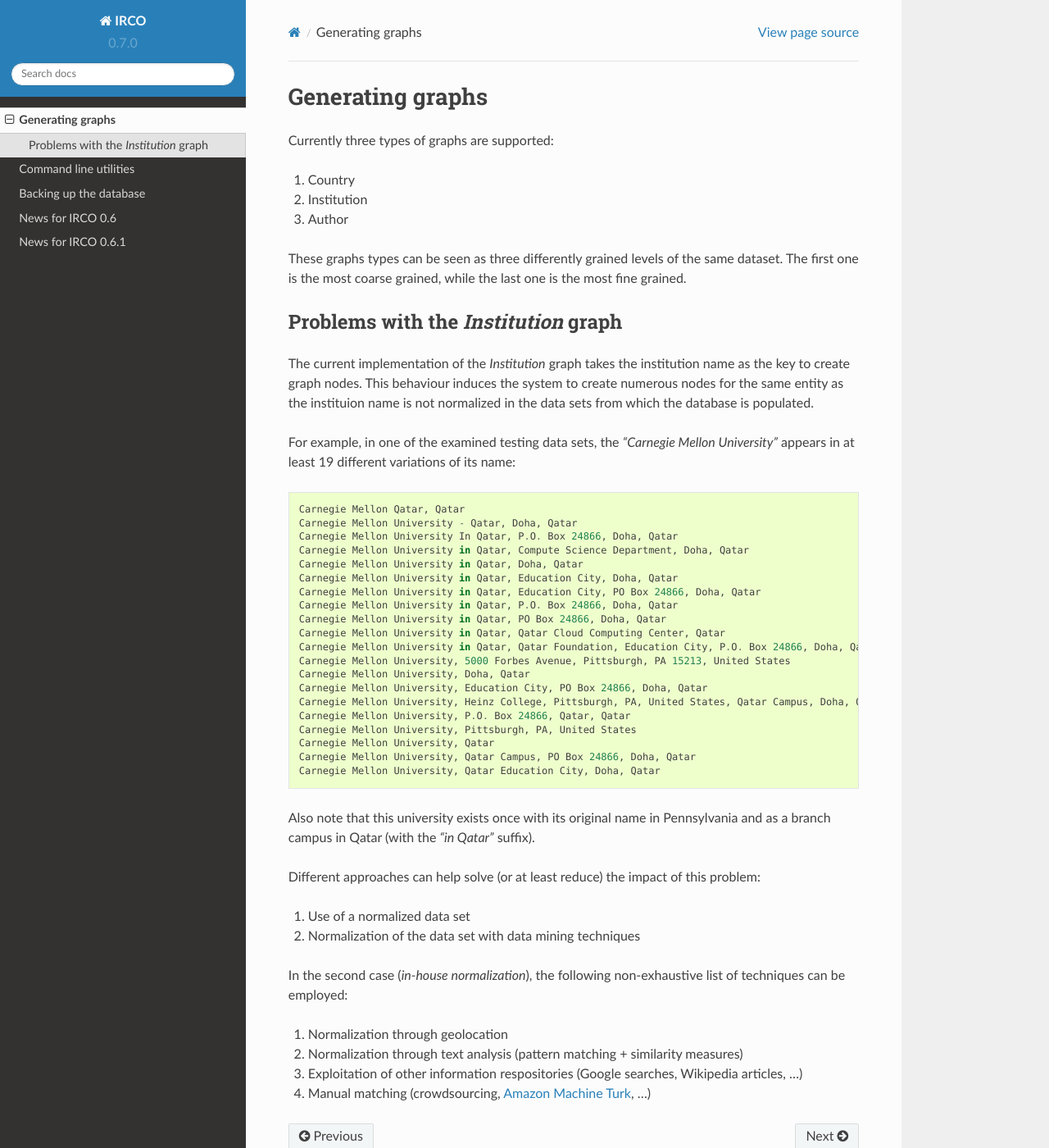
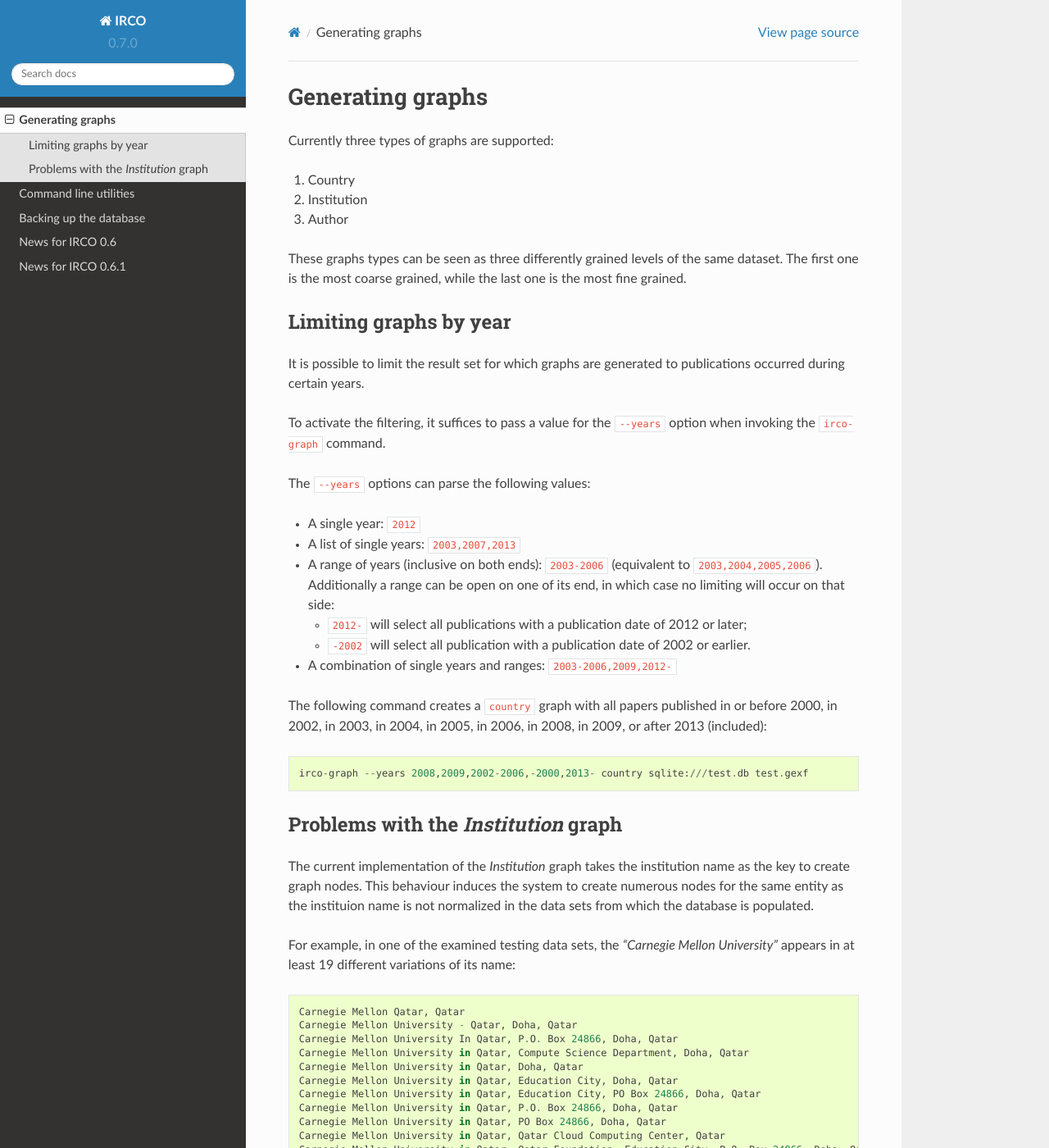
Before and after one commit to GaretJax/irco, a Sphinx documentation site: the page built from docs/graphs/index.rst, in a window 1280 px wide and 1400 px high. Shown: the whole window at 82% size. Built offline with Sphinx 7.4.7 and the Read the Docs theme 2.0.0, drawn with Linux system fonts in a browser that asks for light colours.

Commit message:
Added documentation for the --years option.

```diff
--- a/docs/graphs/index.rst
+++ b/docs/graphs/index.rst
@@ -10,6 +10,35 @@ Currently three types of graphs are supported:
 These graphs types can be seen as three differently grained levels of the same
 dataset. The first one is the most coarse grained, while the last one is the
 most fine grained.
+
+
+Limiting graphs by year
+-----------------------
+
+It is possible to limit the result set for which graphs are generated to
+publications occurred during certain years.
+
+To activate the filtering, it suffices to pass a value for the ``--years``
+option when invoking the ``irco-graph`` command.
+
+The ``--years`` options can parse the following values:
+
+* A single year: ``2012``
+* A list of single years: ``2003,2007,2013``
+* A range of years (inclusive on both ends): ``2003-2006`` (equivalent to
+  ``2003,2004,2005,2006``). Additionally a range can be open on one of its end,
+  in which case no limiting will occur on that side:
+
+  - ``2012-`` will select all publications with a publication date of 2012 or later;
+  - ``-2002`` will select all publication with a publication date of 2002 or earlier.
+
+* A combination of single years and ranges: ``2003-2006,2009,2012-``
+
+The following command creates a ``country`` graph with all papers published in
+or before 2000, in 2002, in 2003, in 2004, in 2005, in 2006, in 2008, in 2009,
+or after 2013 (included)::
+
+    irco-graph --years 2008,2009,2002-2006,-2000,2013- country sqlite:///test.db test.gexf
 
 
 Problems with the *Institution* graph
```
